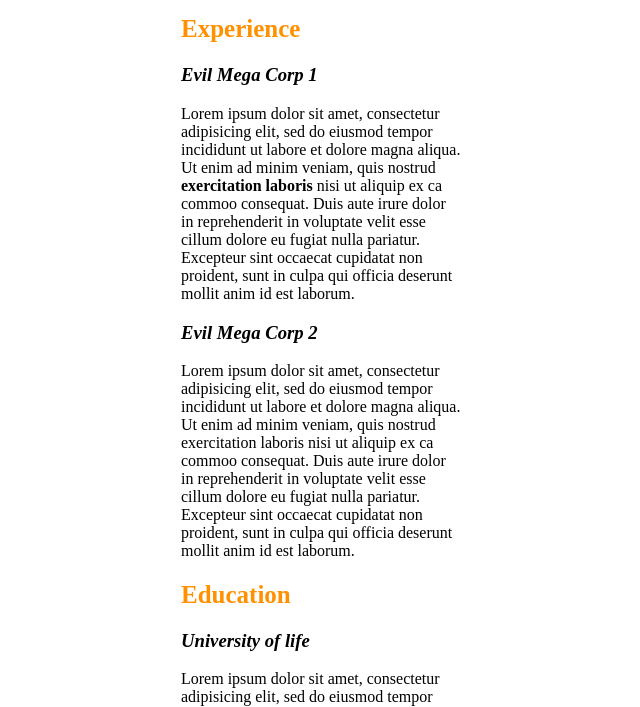
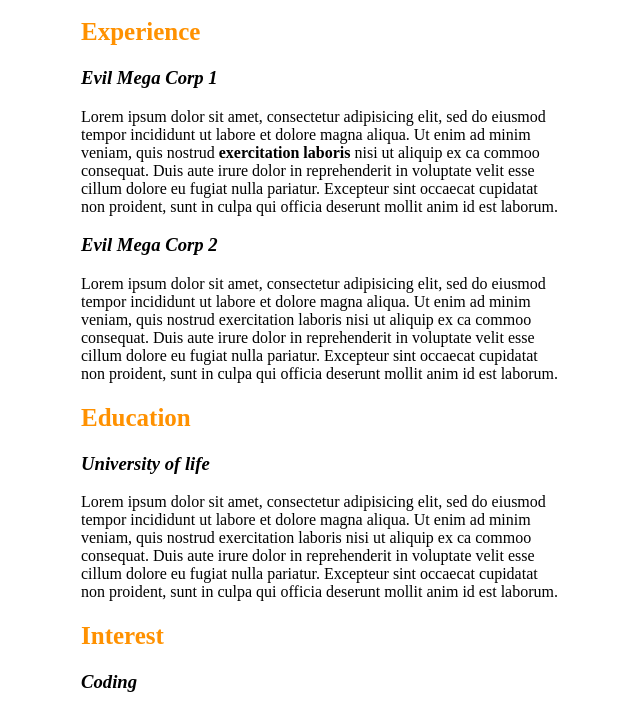
Before and after one commit to AlexFruitPunch/html-css-curriculum-vitae, a plain HTML site: page index.html in a window 1280 px wide. Shown: the part 240-947 px from the top of the page, without its empty margins (319-959 px from the left). Drawn offline with Linux system fonts and the light colour scheme.

Commit message:
esercizio completato

```diff
--- a/style.css
+++ b/style.css
@@ -49,6 +49,6 @@ footer {
 
 /*margine cv*/
 .foglio-a-4{
-    margin-left: 500px;
-    margin-right: 500px;
+    margin-left: 400px;
+    margin-right: 400px;
 }
```
